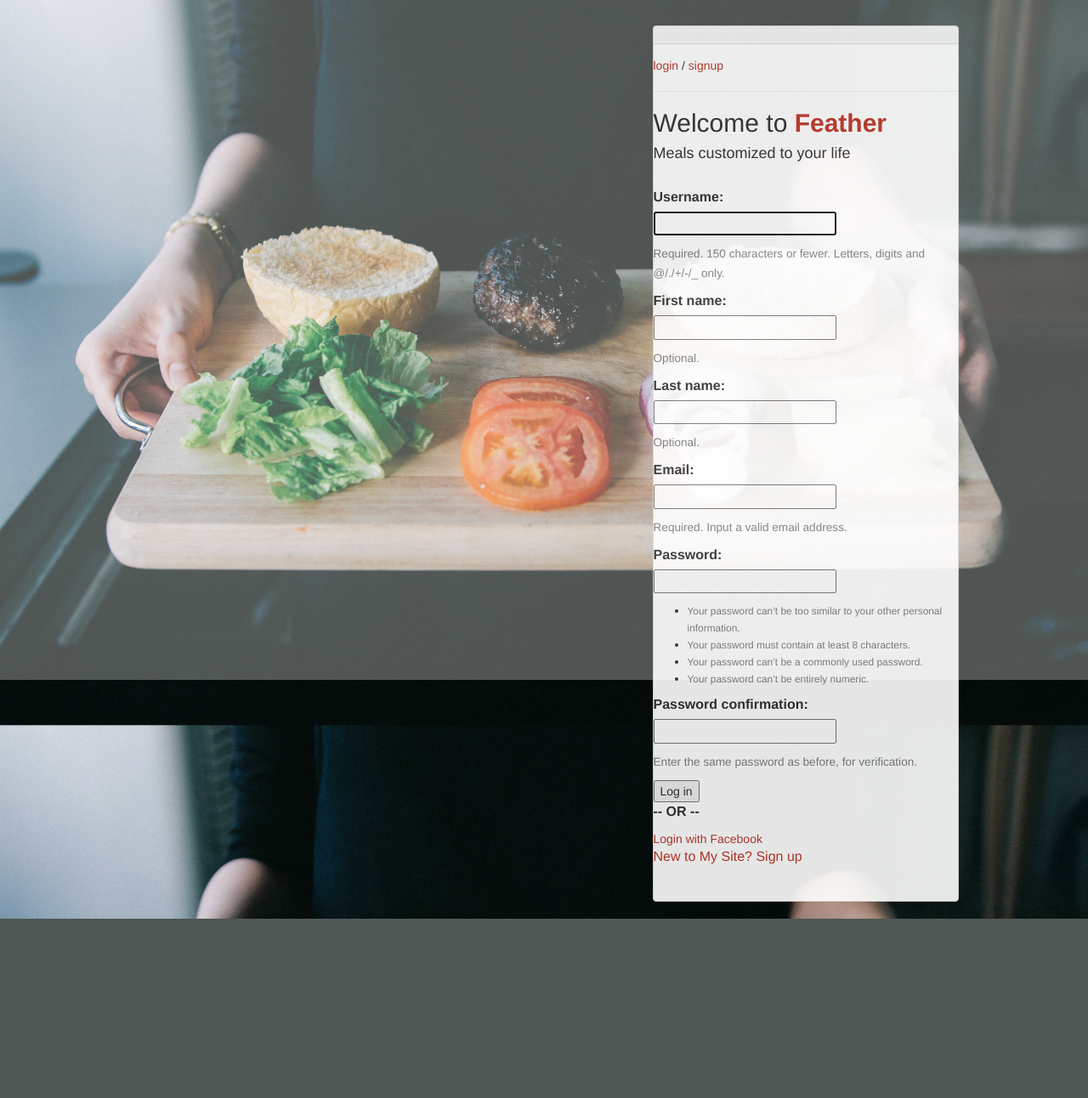
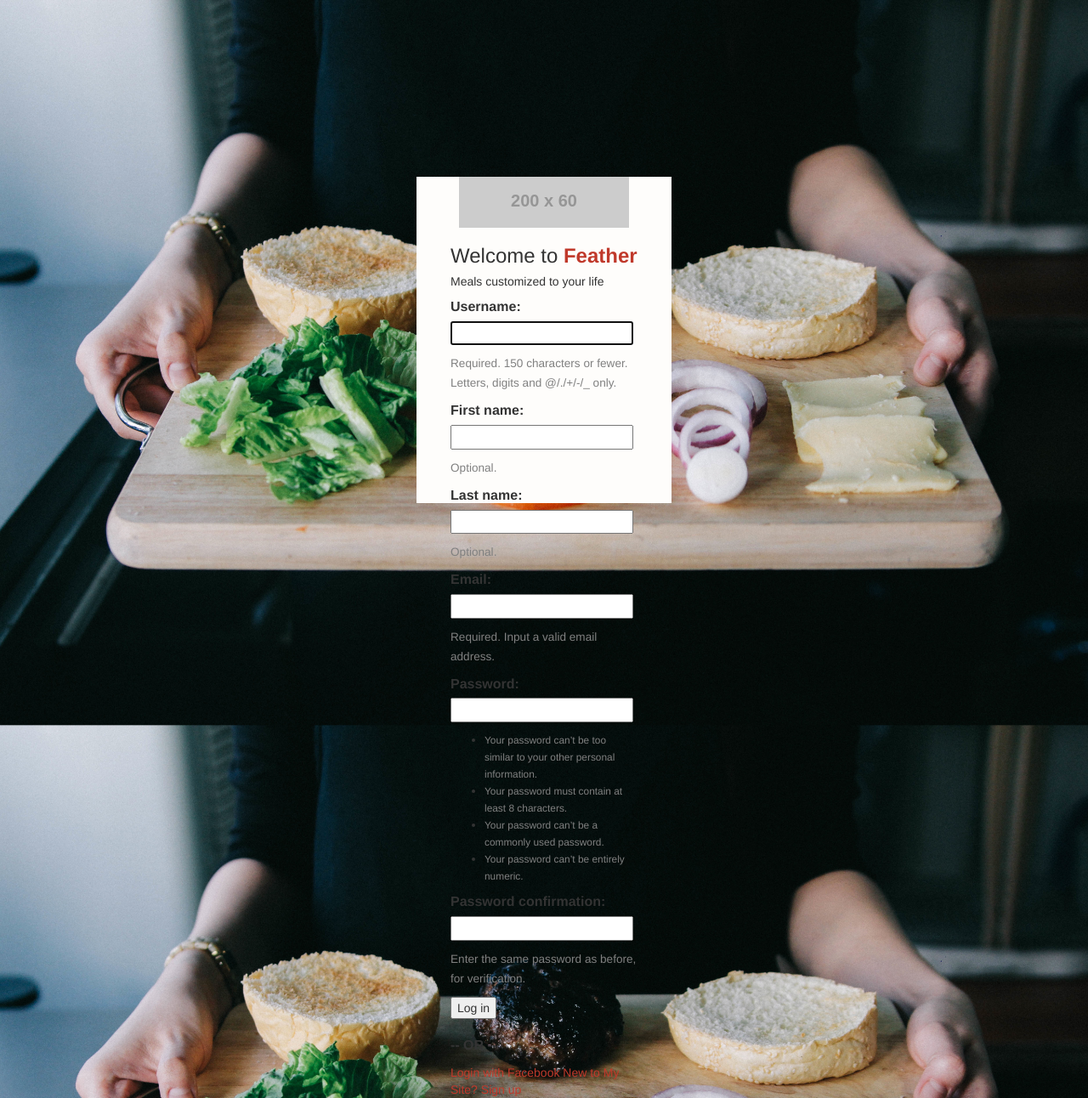
Before and after one commit to nikig04/CS411, a Django app: template Django/FoodWeatherAPI/templates/login.html in a window 1280 px wide. Shown: the whole page at 85% size. Before the commit the page ends 1081 px from the top, so only its background shows below. Run offline with Django 3.2, Linux system fonts and the light colour scheme; the template is opened without the code that fills it: values that come from a table or form of the project are taken from there, others are empty; grey boxes labelled with a size stand in for pictures from a placeholder-image service; some libraries are stand-ins or nearby versions.

Commit message:
fixed login issue

```diff
--- a/Django/FoodWeatherAPI/templates/login.html
+++ b/Django/FoodWeatherAPI/templates/login.html
@@ -27,9 +27,17 @@
         -moz-background-size: cover;
         -o-background-size: cover;
         background-size: cover;
-
     }
-    }
+/*    body{
+  background: #00589F;
+  filter: progid:DXImageTransform.Microsoft.gradient(startColorstr='#00589F', endColorstr='#0073CF', GradientType=0);
+  background: -webkit-linear-gradient(to bottom, #00589F 50%, #0073CF) !important;
+  background: -moz-linear-gradient(to bottom, #00589F 50%, #0073CF) !important;
+  background: -ms-linear-gradient(to bottom, #00589F 50%, #0073CF) !important;
+  background: -o-linear-gradient(to bottom, #00589F 50%, #0073CF) !important;
+  background: linear-gradient(to bottom, #00589F 50%, #0073CF) !important;
+  color: white;
+}*/
 
     h2 {
       font-weight: 300;
@@ -149,46 +157,62 @@
     opacity: 0.3;
     }
 
+    div.well{
+      height: 250px;
+    }
+
+    .Absolute-Center {
+      margin: auto;
+      position: absolute;
+      top: 0; left: 0; bottom: 0; right: 0;
+      background-color: #fefdfb
+    }
+
+    .Absolute-Center.is-Responsive {
+      /*width: 100%; */
+      height: 48%;
+      min-width: 100px;
+      max-width: 300px;
+      /*padding: 15px;*/
+    }
+
+    #logo-container{
+      margin: auto;
+      /*margin-bottom: 10px;*/
+      width:200px;
+      height:60px;
+      background-image:url('http://placehold.it/200x60/000000/ffffff/&text=Feather');
+    }
+
     #page{ margin: 20px;
     }
 
     /* CSS used here will be applied after bootstrap.css */
 
-
-
     .panel-default {
     opacity: 0.9;
     margin-top:30px;
     }
+
     .form-group.last {
     margin-bottom:0px;
     }
 
 
 </style>
+<body>
 
-<body>
-<div class=" container " >
-  <div id = "overlay"></div>
-  <div class= "container">
+    <div class="container">
     <div class="row">
-        <div class="col-md-4 col-md-offset-7">
-            <div class="panel panel-default">
-                <div class="panel-heading">
-                  <!-- <strong>Login</strong> -->
-                </div>
-                <div class="panel-body">
-                    <form class="form-horizontal" role="form">
-                    <div class="form-group">
-                      {% extends 'base.html' %}
-
-      {% block content %}
-      <h2>Welcome to <strong style="color:#c0392b;">Feather</strong></h2>
-        <h4>Meals customized to your life</h4>
-        <br>
+    <div class="Absolute-Center is-Responsive">
+      <div id="logo-container"></div>
+      <div class="col-sm-12 col-md-10 col-md-offset-1">
+            <h3>Welcome to <strong style="color:#c0392b;">Feather</strong></h2>
+            <h5>Meals customized to your life</h4>
             {% if form.errors %}
                  <p style="color: red">Your username and password didn't match. Please try again.</p>
             {% endif %}
+
             <form method="post">
                 {% csrf_token %}
                 <input type="hidden" name="next" value="{{ next }}" />
@@ -206,27 +230,15 @@
                 {% endfor %}
                 <button type="submit">Log in</button>
                 <br>
+                <br>
                 <p><strong>-- OR --</strong></p>
                 <a href="{% url 'social:begin' 'facebook' %}">Login with Facebook</a>
-          <p><a href="{% url 'signup' %}">New to My Site? Sign up</a></p>
+                <a href="{% url 'signup' %}">New to My Site? Sign up</a>
             </form>
-      {% endblock %}
-                    </div>
-
-
-
-                    </div>
-                    </form>
-                </div>
-                <div class="panel-footer">
-                    Not Registered? <a href="#">Register here</a></div>
-            </div>
         </div>
     </div>
     </div>
     </div>
 
-
-
 </body>
 </html>
```
Also changed, not shown: Django/FoodWeatherAPI/templates/home.html (+49 -27 lines), Django/FoodWeatherAPI/db.sqlite3, Django/FoodWeatherAPI/templates/logo.jpg (added). Lines whose indentation alone changed are shown as unchanged.
